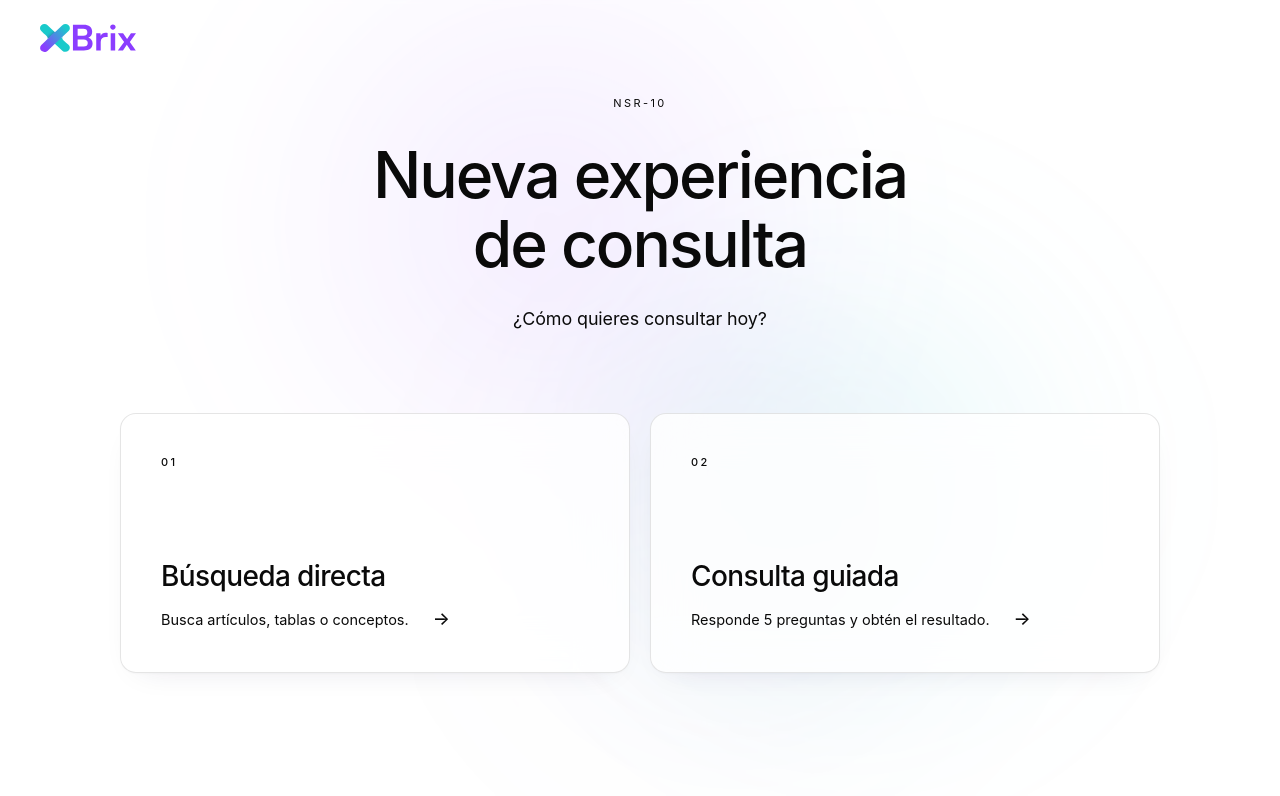
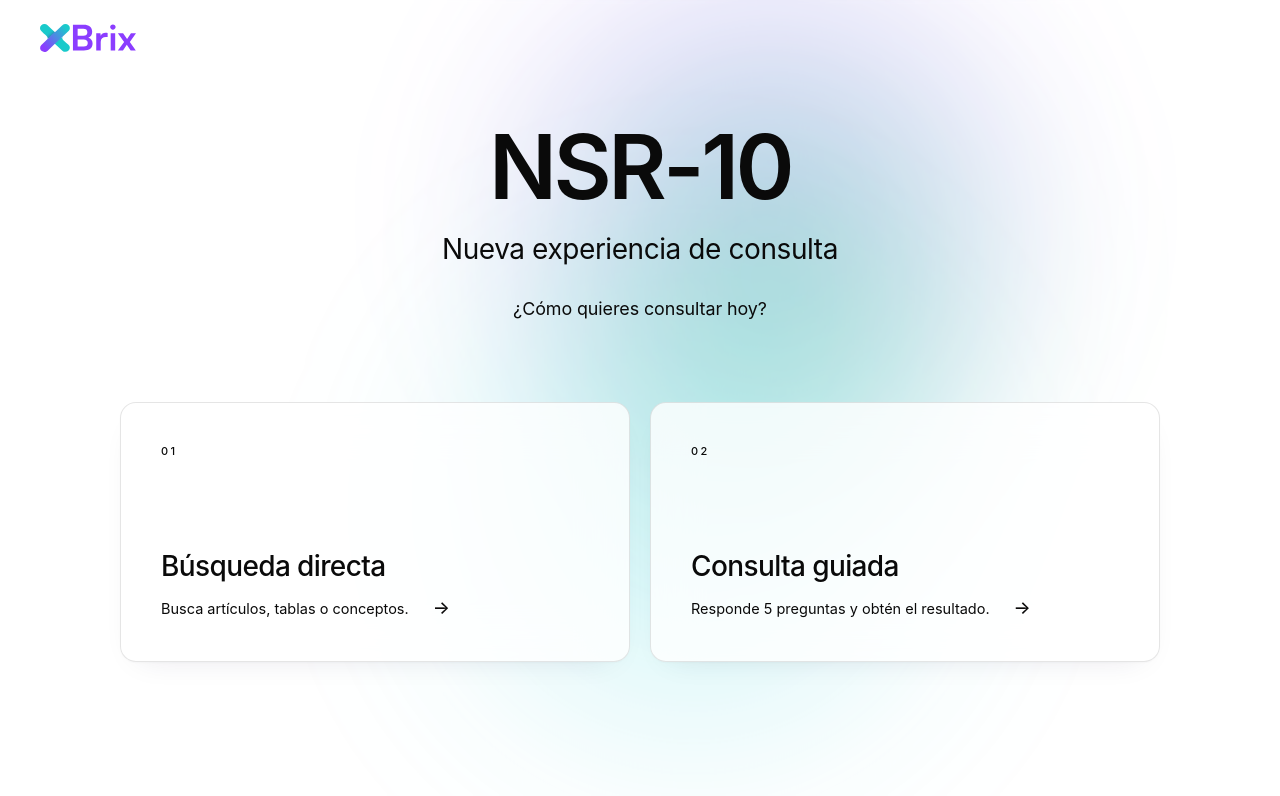
Before and after one commit to AnGarcia611/brix, a React (Vite) app: page / in a window 1280 px wide. Shown: the top 796 px of the page. Built offline with nearby package versions, Linux system fonts and the light colour scheme.

Commit message:
refactor: streamline Ambient and Welcome components; improve formatting and animation properties

```diff
--- a/src/app/components/Ambient.tsx
+++ b/src/app/components/Ambient.tsx
@@ -1,48 +1,77 @@
-import { motion } from "motion/react";
+import { motion } from "motion/react"
 
-export function Ambient({
-  intensity = "soft",
-}: {
-  intensity?: "strong" | "soft" | "none";
-}) {
-  if (intensity === "none") return null;
+export function Ambient({ intensity = "soft" }: { intensity?: "strong" | "soft" | "none" }) {
+  if (intensity === "none") return null
 
-  const mult = intensity === "strong" ? 1 : 0.55;
-  const veil = intensity === "strong" ? 0.35 : 0.6;
+  const mult = intensity === "strong" ? 1.8 : 0.5
+  const veil = intensity === "strong" ? 0.15 : 0.65
 
   return (
-    <div
-      aria-hidden
-      className="pointer-events-none absolute inset-0 -z-10 overflow-hidden"
-    >
+    <div aria-hidden className="pointer-events-none absolute inset-0 -z-10 overflow-hidden">
       <div className="absolute inset-0 bg-gradient-to-b from-white via-brand-wash to-white" />
 
       <motion.div
-        className="absolute -top-[20%] left-[8%] h-[70vw] w-[70vw] max-h-[820px] max-w-[820px] rounded-full"
+        className="absolute -top-[20%] left-[8%] h-[70vw] w-[70vw] max-h-[820px] max-w-[820px]"
         style={{
-          background: `radial-gradient(circle at center, rgba(139,61,255,${0.14 * mult}), rgba(139,61,255,0) 60%)`,
+          background: `radial-gradient(circle at center, rgba(139,61,255,${0.18 * mult}), rgba(139,61,255,0) 60%)`,
           filter: "blur(60px)",
         }}
-        animate={{ x: [0, 40, -20, 0], y: [0, -30, 20, 0] }}
-        transition={{ duration: 22, repeat: Infinity, ease: "easeInOut" }}
+        animate={{
+          x: [0, 120, 260, 180, 0, -100, -140, -60, 0],
+          y: [0, -80, -30, -180, -120, -60, 40, 120, 0],
+          scale: [1, 1.08, 0.96, 1.12, 1, 0.94, 1.06, 0.98, 1],
+          borderRadius: [
+            "60% 40% 70% 30% / 50% 60% 40% 50%",
+            "40% 60% 30% 70% / 60% 40% 70% 30%",
+            "70% 30% 50% 50% / 30% 70% 40% 60%",
+            "30% 70% 60% 40% / 70% 30% 60% 40%",
+            "50% 50% 40% 60% / 40% 60% 50% 50%",
+            "60% 40% 70% 30% / 50% 60% 40% 50%",
+          ],
+        }}
+        transition={{ duration: 20, repeat: Infinity, ease: "easeInOut" }}
       />
       <motion.div
-        className="absolute top-[12%] right-[4%] h-[60vw] w-[60vw] max-h-[720px] max-w-[720px] rounded-full"
+        className="absolute top-[12%] right-[4%] h-[60vw] w-[60vw] max-h-[720px] max-w-[720px]"
         style={{
-          background: `radial-gradient(circle at center, rgba(20,206,219,${0.12 * mult}), rgba(20,206,219,0) 60%)`,
+          background: `radial-gradient(circle at center, rgba(20,206,219,${0.15 * mult}), rgba(20,206,219,0) 60%)`,
           filter: "blur(70px)",
         }}
-        animate={{ x: [0, -30, 20, 0], y: [0, 25, -15, 0] }}
+        animate={{
+          x: [0, -80, -200, -120, 0, 100, 160, 80, 0],
+          y: [0, 100, 40, 200, 140, 60, -60, -140, 0],
+          scale: [1, 0.94, 1.1, 0.98, 1.06, 1.12, 0.96, 1.04, 1],
+          borderRadius: [
+            "40% 60% 50% 50% / 60% 40% 60% 40%",
+            "70% 30% 40% 60% / 40% 60% 30% 70%",
+            "30% 70% 60% 40% / 50% 50% 70% 30%",
+            "60% 40% 30% 70% / 30% 70% 50% 50%",
+            "50% 50% 70% 30% / 70% 30% 40% 60%",
+            "40% 60% 50% 50% / 60% 40% 60% 40%",
+          ],
+        }}
         transition={{ duration: 26, repeat: Infinity, ease: "easeInOut" }}
       />
       <motion.div
-        className="absolute bottom-[-10%] left-[30%] h-[55vw] w-[55vw] max-h-[680px] max-w-[680px] rounded-full"
+        className="absolute bottom-[10%] left-[25%] h-[55vw] w-[55vw] max-h-[680px] max-w-[680px]"
         style={{
-          background: `radial-gradient(circle at center, rgba(63,54,159,${0.10 * mult}), rgba(63,54,159,0) 60%)`,
-          filter: "blur(80px)",
+          background: `radial-gradient(circle at center, rgba(13,231,122,${0.2 * mult}), rgba(13,231,122,0) 60%)`,
+          filter: "blur(70px)",
         }}
-        animate={{ x: [0, 20, -25, 0], y: [0, -20, 10, 0] }}
-        transition={{ duration: 30, repeat: Infinity, ease: "easeInOut" }}
+        animate={{
+          x: [0, 90, 180, 80, -60, -200, -100, 40, 0],
+          y: [0, -120, -60, -160, -80, 20, 100, 60, 0],
+          scale: [1, 1.06, 0.92, 1.1, 1, 1.08, 0.96, 1.02, 1],
+          borderRadius: [
+            "50% 50% 30% 70% / 40% 60% 50% 50%",
+            "30% 70% 60% 40% / 70% 30% 40% 60%",
+            "60% 40% 50% 50% / 30% 70% 60% 40%",
+            "40% 60% 70% 30% / 60% 40% 30% 70%",
+            "70% 30% 40% 60% / 50% 50% 70% 30%",
+            "50% 50% 30% 70% / 40% 60% 50% 50%",
+          ],
+        }}
+        transition={{ duration: 32, repeat: Infinity, ease: "easeInOut" }}
       />
 
       <div
@@ -50,5 +79,5 @@ export function Ambient({
         style={{ backgroundColor: `rgba(255,255,255,${veil})` }}
       />
     </div>
-  );
+  )
 }
--- a/src/app/components/Welcome.tsx
+++ b/src/app/components/Welcome.tsx
@@ -1,10 +1,6 @@
-import { motion } from "motion/react";
+import { motion } from "motion/react"
 
-export function Welcome({
-  onPick,
-}: {
-  onPick: (mode: "direct" | "guided") => void;
-}) {
+export function Welcome({ onPick }: { onPick: (mode: "direct" | "guided") => void }) {
   return (
     <div className="relative">
       <div className="relative mx-auto flex min-h-[calc(100vh-88px)] max-w-[1120px] flex-col justify-center px-10 pb-24">
@@ -14,23 +10,29 @@ export function Welcome({
           transition={{ duration: 0.6, ease: [0.22, 1, 0.36, 1] }}
           className="mx-auto max-w-[820px] text-center"
         >
-          <div className="text-[11px] tracking-[0.22em] text-brand-ink/45 uppercase">
-            NSR-10
-          </div>
-
           <h1
             style={{
-              fontSize: "clamp(2.75rem, 5.4vw, 4rem)",
-              lineHeight: 1.08,
-              fontWeight: 500,
-              letterSpacing: "-0.032em",
+              fontSize: "clamp(3.5rem, 7vw, 6rem)",
+              lineHeight: 1.0,
+              fontWeight: 600,
+              letterSpacing: "-0.04em",
             }}
-            className="mt-7 text-brand-ink"
+            className="mt-4 text-brand-ink"
           >
-            Nueva experiencia
-            <br />
-            de consulta
+            NSR-10
           </h1>
+
+          <p
+            style={{
+              fontSize: "clamp(1.25rem, 2.2vw, 1.75rem)",
+              letterSpacing: "-0.015em",
+              fontWeight: 400,
+              lineHeight: 1.3,
+            }}
+            className="mt-5 text-brand-ink/55"
+          >
+            Nueva experiencia de consulta
+          </p>
 
           <p
             style={{
@@ -63,7 +65,7 @@ export function Welcome({
         </div>
       </div>
     </div>
-  );
+  )
 }
 
 function Option({
@@ -73,11 +75,11 @@ function Option({
   onClick,
   delay,
 }: {
-  index: string;
-  label: string;
-  description: string;
-  onClick: () => void;
-  delay: number;
+  index: string
+  label: string
+  description: string
+  onClick: () => void
+  delay: number
 }) {
   return (
     <motion.button
@@ -90,9 +92,7 @@ function Option({
       className="group relative flex h-[260px] flex-col justify-between overflow-hidden rounded-[16px] border border-brand-ink/8 bg-white/80 p-10 text-left outline-none backdrop-blur-xl shadow-[0_1px_2px_rgba(34,24,74,0.03),0_12px_32px_-20px_rgba(34,24,74,0.14)] transition-[transform,box-shadow,border-color,background-color] duration-200 ease-out hover:border-brand-accent/25 hover:bg-white hover:shadow-[0_2px_4px_rgba(34,24,74,0.04),0_24px_52px_-24px_rgba(34,24,74,0.22)] focus-visible:border-brand-accent focus-visible:ring-4 focus-visible:ring-brand-accent/15"
     >
       <div className="flex items-start justify-between">
-        <span className="text-[11px] tracking-[0.22em] text-brand-ink/35">
-          {index}
-        </span>
+        <span className="text-[11px] tracking-[0.22em] text-brand-ink/35">{index}</span>
         <span
           aria-hidden
           className="block h-px w-6 bg-brand-ink/15 transition-all duration-500 ease-out group-hover:w-14 group-hover:bg-brand-accent"
@@ -127,5 +127,5 @@ function Option({
         </div>
       </div>
     </motion.button>
-  );
+  )
 }
```
